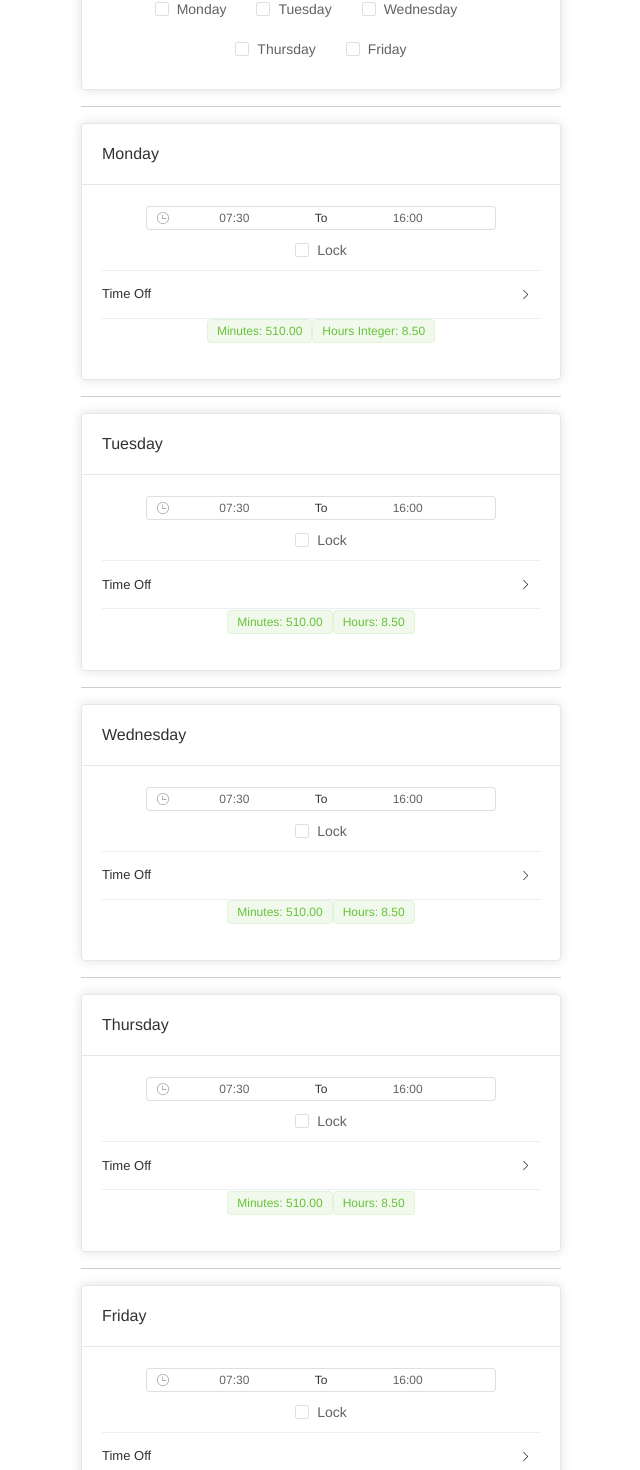
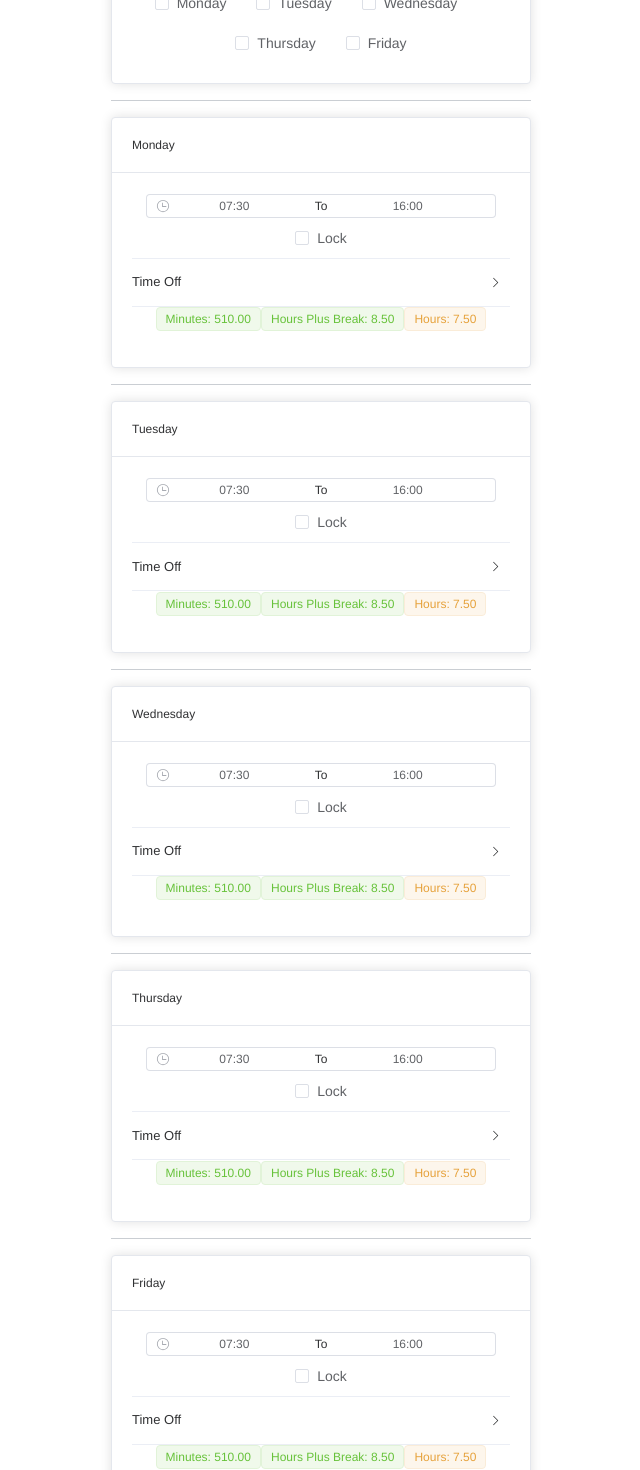
Before and after one commit to zeilmann/timer_helperV3, a Vue app: page / in a window 1280 px wide. Shown: the part 300-1770 px from the top of the page, without its empty margins (319-959 px from the left). Built offline with nearby package versions, Linux system fonts and the light colour scheme.

Commit message:
Version 2.3b - list hours

```diff
--- a/package.json
+++ b/package.json
@@ -1,5 +1,5 @@
 {
-  "name": "elements",
+  "name": "Time",
   "version": "0.1.0",
   "private": true,
   "scripts": {
--- a/src/views/HomeView.vue
+++ b/src/views/HomeView.vue
@@ -5,9 +5,9 @@
         <el-tag v-if="totalB.toFixed(2) === '0.00' || totalB.toFixed(2) === '37.50' || totalB.toFixed(2) === '22.50' || totalB.toFixed(2) === '30.00' || totalB.toFixed(2) === '15.00' || totalB.toFixed(2) === '7.50'" type="success">Hours Calculated: {{ totalB.toFixed(2) }}</el-tag>
         <el-tag v-else type="danger">Hours Calculated: {{ totalB.toFixed(2) }}</el-tag>
         <el-tag v-if ="totalB.toFixed(2) === '0.00'" type="Sucess">the whole week off😄😍😍😍</el-tag>
-        <el-tag type="sucess">Days: {{ valorrec1 }}</el-tag>
         <el-tag v-if=" totalB.toFixed(2) === '0.00' || totalB.toFixed(2) === '37.50' || totalB.toFixed(2) === '22.50' || totalB.toFixed(2) === '30.00' || totalB.toFixed(2) === '15.00' || totalB.toFixed(2) === '7.50'" type="success">😄😄</el-tag>
         <el-tag v-else type="danger">😭😭</el-tag>
+        <el-tag type="sucess">Days: {{ valorrec1 }}</el-tag>
         <hr>
         <el-button @click="listahorarios()" type="success" round>List</el-button>
         <hr>
@@ -60,7 +60,8 @@
                 testem.toFixed(2)
             }}</el-tag>
             <el-tag v-else class="ml-2" type="success">Minutes: {{ testem.toFixed(2) }}</el-tag>
-            <el-tag class="ml-2" type="success">Hours Integer: {{ testem2.toFixed(2) }}</el-tag>
+            <el-tag class="ml-2" type="success">Hours Plus Break: {{ testem2.toFixed(2) }}</el-tag>
+            <el-tag class="ml-2" type="warning">Hours:  {{ fixar2(testem2)  }}</el-tag>
           </div>
           <div class="input-group input-group-sm mb-3">
           </div>
@@ -105,7 +106,8 @@
                 testet.toFixed(2)
             }}</el-tag>
             <el-tag v-else class="ml-2" type="success">Minutes: {{ testet.toFixed(2) }}</el-tag>
-            <el-tag class="ml-2" type="success">Hours: {{ testet2.toFixed(2) }}</el-tag>
+            <el-tag class="ml-2" type="success">Hours Plus Break: {{ testet2.toFixed(2) }}</el-tag>
+            <el-tag class="ml-2" type="warning">Hours:  {{ fixar2(testet2)  }}</el-tag>
           </div>
           <div class="input-group input-group-sm mb-3">
 
@@ -149,7 +151,8 @@
                 testew.toFixed(2)
             }}</el-tag>
             <el-tag v-else class="ml-2" type="success">Minutes: {{ testew.toFixed(2) }}</el-tag>
-            <el-tag class="ml-2" type="success">Hours: {{ testew2.toFixed(2) }}</el-tag>
+            <el-tag class="ml-2" type="success">Hours Plus Break: {{ testew2.toFixed(2) }}</el-tag>
+            <el-tag class="ml-2" type="warning">Hours:  {{ fixar2(testew2)  }}</el-tag>
           </div>
           <div class="input-group input-group-sm mb-3">
 
@@ -193,7 +196,8 @@
                 testett.toFixed(2)
             }}</el-tag>
             <el-tag v-else class="ml-2" type="success">Minutes: {{ testett.toFixed(2) }}</el-tag>
-            <el-tag class="ml-2" type="success">Hours: {{ testett2.toFixed(2) }}</el-tag>
+            <el-tag class="ml-2" type="success">Hours Plus Break: {{ testett2.toFixed(2) }}</el-tag>
+            <el-tag class="ml-2" type="warning">Hours:  {{ fixar2(testett2)  }}</el-tag>
           </div>
           <div class="input-group input-group-sm mb-3">
 
@@ -213,7 +217,6 @@
           <template #header>
             <div class="card-header">
               <span>Friday</span>
-
             </div>
           </template>
           <div class="demo-range">
@@ -237,16 +240,17 @@
                 testef.toFixed(2)
             }}</el-tag>
             <el-tag v-else class="ml-2" type="success">Minutes: {{ testef.toFixed(2) }}</el-tag>
-            <el-tag class="ml-2" type="success">Hours: {{ testef2.toFixed(2) }}</el-tag>
+            <el-tag class="ml-2" type="success">Hours Plus Break: {{ testef2.toFixed(2) }}</el-tag>
+            <el-tag class="ml-2" type="warning">Hours:  {{ fixar2(testef2)  }}</el-tag>
           </div>
           <div class="input-group input-group-sm mb-3">
-
           </div>
         </el-card>
         <hr>
       </div>
     </div>
     Made with ❤️ by Augusto Zeilmann - 2022
+
   </div>
 
 
@@ -359,6 +363,11 @@ export default {
           in: '07:30',
           out: '16:00',
           hours: '8.5'
+        }, {
+          date: '',
+          in: '',
+          out: '',
+          hours: '8.5'
         }]
 
 
@@ -367,6 +376,24 @@ export default {
   },
 
   methods: {
+
+    fixar2(paramsteste){
+      paramsteste = paramsteste -1
+      return paramsteste.toFixed(2)
+    },
+
+
+    tableRowClassName({row}) {
+      console.log(row.date)
+        if (row.in === "Holidays/Sick") {
+          return 'warning-row'
+        } else  {
+          return 'success-row'
+        }
+
+
+
+      },
 
     listahorarios(){
 
@@ -401,7 +428,8 @@ export default {
 
         this.tableData[0].in = this.JuncSegunda_1
         this.tableData[0].out = this.JuncSegunda_2
-        this.tableData[0].hours = this.testem2.toFixed(2)
+        let mm = this.testem2.toFixed(2)- 1
+        this.tableData[0].hours = mm.toFixed(2)
 
       }
 
@@ -431,7 +459,8 @@ export default {
         this.JuncTerca_2 = horaTerca2_l + ":" + minutoTerca2_l
         this.tableData[1].in = this.JuncTerca_1
         this.tableData[1].out = this.JuncTerca_2
-        this.tableData[1].hours = this.testet2.toFixed(2)
+        let ttu = this.testet2.toFixed(2)- 1
+        this.tableData[1].hours = ttu.toFixed(2)
        }
 
         // QUARTA
@@ -462,7 +491,8 @@ export default {
         this.JuncQuarta_2 = horaQuarta2_l + ":" + minutoQuarta2_l
         this.tableData[2].in = this.JuncQuarta_1
         this.tableData[2].out = this.JuncQuarta_2
-        this.tableData[2].hours = this.testew2.toFixed(2)
+        let ww = this.testew2.toFixed(2)- 1
+        this.tableData[2].hours = ww.toFixed(2)
        }
 
         //QUINTA
@@ -493,7 +523,8 @@ export default {
         this.JuncQuinta_2 = horaQuinta2_l + ":" + minutoQuinta2_l
         this.tableData[3].in = this.JuncQuinta_1
         this.tableData[3].out = this.JuncQuinta_2
-        this.tableData[3].hours = this.testett2.toFixed(2)
+        let tth = this.testett2.toFixed(2)- 1
+        this.tableData[3].hours = tth.toFixed(2)
        }
 
         //SEXTA
@@ -524,8 +555,17 @@ export default {
         this.JuncSexta_2 = horaSexta2_l + ":" + minutoSexta2_l
         this.tableData[4].in = this.JuncSexta_1
         this.tableData[4].out = this.JuncSexta_2
-        this.tableData[4].hours = this.testef2.toFixed(2)
+        let fr = this.testef2.toFixed(2)- 1
+        this.tableData[4].hours = fr.toFixed(2)
        }
+
+       if (this.totalB.toFixed(2) === '0.00' || this.totalB.toFixed(2) === '37.50' || this.totalB.toFixed(2) === '22.50' || this.totalB.toFixed(2) === '30.00' || this.totalB.toFixed(2) === '15.00' || this.totalB.toFixed(2) === '7.50'){
+        this.tableData[5].hours = this.totalB.toFixed(2) + " 😍"
+       }else{
+        this.tableData[5].hours = this.totalB.toFixed(2) + " 😭"
+       }
+
+
     },
 
     funcaoColocaZero(paramsCzero){
@@ -832,7 +872,7 @@ export default {
 }
 
 .box-card {
-  width: 480px;
+  width: 420px;
 }
 
 .card-body {
@@ -844,4 +884,22 @@ export default {
 .demo-range .el-range-separator {
   box-sizing: content-box;
 }
+
+span {
+  font-size: 12px;
+}
+
+.el-checkbox {
+  font-size: 12px;
+
+}
+
+.el-table .warning-row {
+    background: rgb(253, 161, 161);
+    color:#000000
+  }
+
+  .el-table .success-row {
+    background: #f0f9eb;
+  }
 </style>
```
